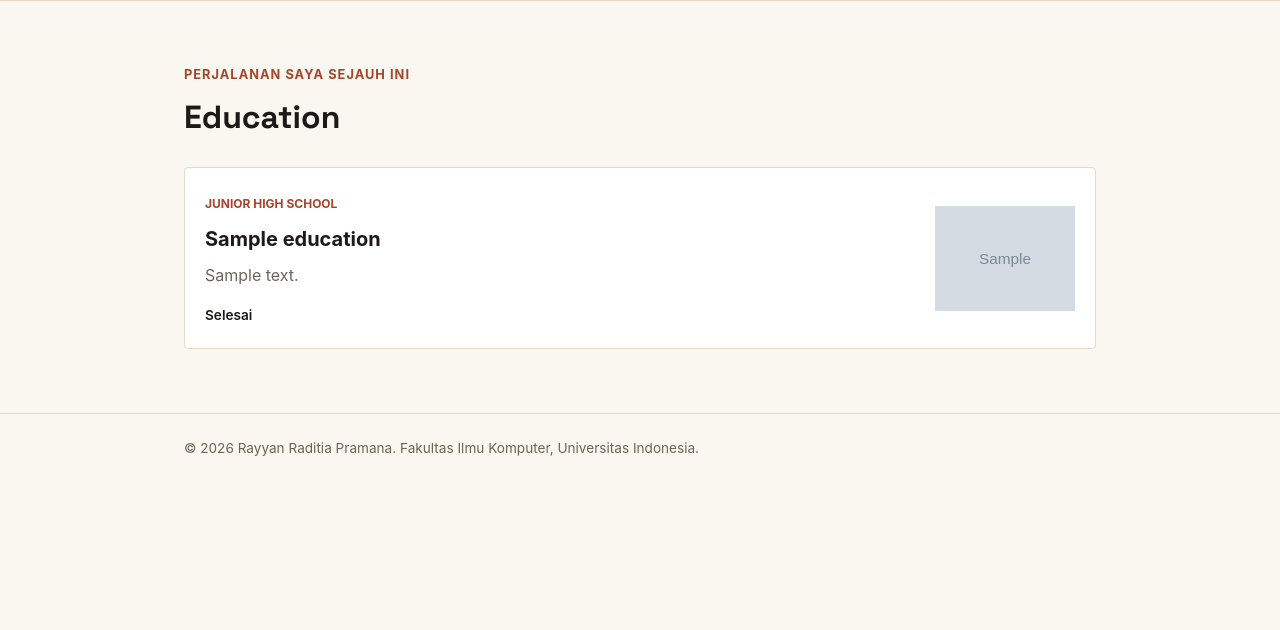
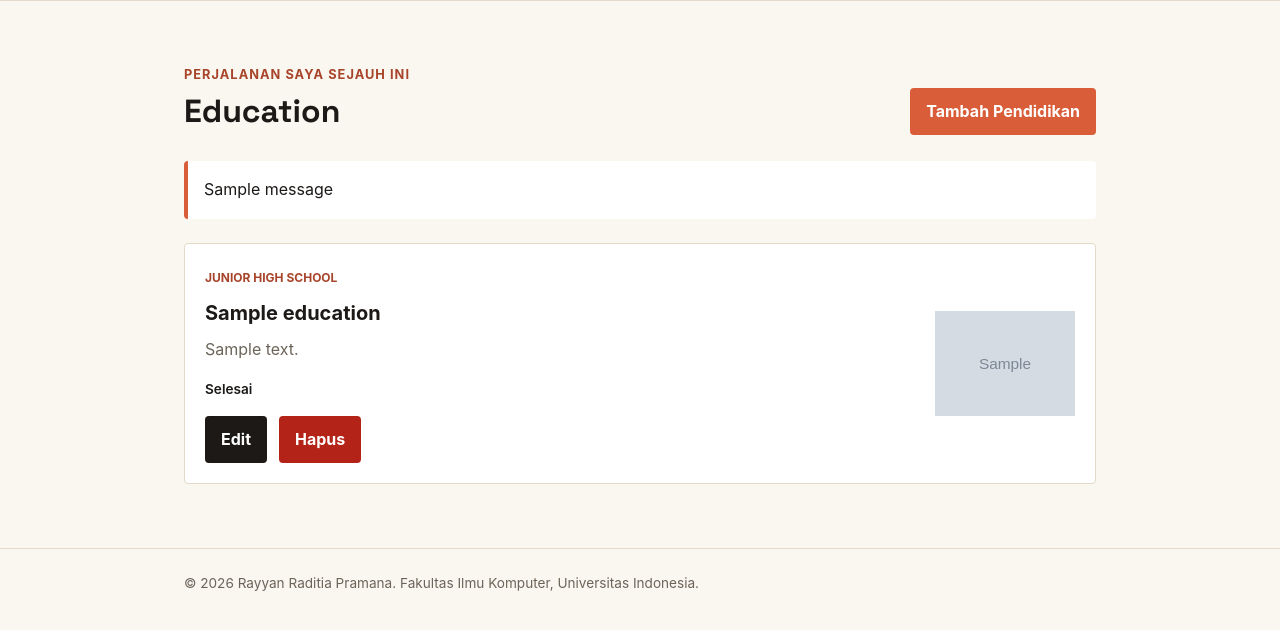
Before and after one commit to rayyanraditia/myportofolio, a Django app: page /education/ in a window 1280 px wide. Shown: the part 74-704 px from the top of the page. Run offline with Django 4.2, Linux system fonts and the light colour scheme; tables that the repository leaves empty hold one stand-in row (values such as "Sample post"); grey boxes marked "Sample" are stand-in pictures; one stand-in notice (Sample message) is shown.

Commit message:
Menyelesaikan pengisian form edukasi

```diff
--- a/main/views.py
+++ b/main/views.py
@@ -31,9 +31,18 @@ def show_experience(request):
 
 
 def show_education(request):
+    json_response = get_education_json(request)
+
+    education_objects = serializers.deserialize(
+        "json",
+        json_response.content.decode("utf-8"),
+    )
+
     context = {
         "name": "Rayyan Raditia Pramana",
-        "education_list": Education.objects.all(),
+        "education_list": [
+            education.object for education in education_objects
+        ],
     }
     return render(request, "education.html", context)
 
--- a/static/css/style.css
+++ b/static/css/style.css
@@ -464,7 +464,8 @@ h1, .brand {
 }
 
 .form-group input,
-.form-group textarea {
+.form-group textarea,
+.form-group select {
     width: 100%;
     box-sizing: border-box;
     padding: 0.7rem;
@@ -477,7 +478,8 @@ h1, .brand {
 }
 
 .form-group input:focus,
-.form-group textarea:focus {
+.form-group textarea:focus,
+.form-group select:focus {
     outline: 2px solid var(--accent);
     border-color: var(--accent);
 }
@@ -711,3 +713,48 @@ h1, .brand {
         text-align: center;
     }
 }
+
+.education-form {
+    width: 100%;
+    margin-top: 1.5rem;
+}
+
+.education-header {
+    display: flex;
+    justify-content: space-between;
+    align-items: center;
+    flex-wrap: wrap;
+    gap: 1rem;
+    margin-bottom: 1.5rem;
+}
+
+.education-header h1 {
+    margin: 0;
+}
+
+.education-actions {
+    display: flex;
+    align-items: center;
+    flex-wrap: wrap;
+    gap: 0.75rem;
+    margin-top: 1rem;
+}
+
+.education-actions form {
+    margin: 0;
+}
+
+.education-messages {
+    margin-bottom: 1.5rem;
+    padding: 1rem;
+    background-color: #fff;
+    border-left: 4px solid var(--accent);
+    border-radius: var(--radius);
+}
+
+@media (max-width: 600px) {
+    .education-header {
+        flex-direction: column;
+        align-items: flex-start;
+    }
+}
--- a/templates/education.html
+++ b/templates/education.html
@@ -5,12 +5,27 @@
 {% endblock meta %}
 
 {% block content %}
-
     <main>
-        <section class = "education-section" id="education">
+        <section class="education-section" id="education">
             <div class="container">
                 <p class="section-kicker">Perjalanan saya sejauh ini</p>
+
+                <div class="education-header">
                     <h1>Education</h1>
+
+                    <a href="{% url 'main:create_education' %}"
+                       class="button">
+                        Tambah Pendidikan
+                    </a>
+                </div>
+
+                {% if messages %}
+                    <div class="education-messages" role="status">
+                        {% for message in messages %}
+                            <p>{{ message }}</p>
+                        {% endfor %}
+                    </div>
+                {% endif %}
 
                 <div class="education-grid">
                     {% for education in education_list %}
@@ -27,10 +42,32 @@
                                 </p>
 
                                 {% if education.is_ongoing %}
-                                <p class="education-status">Sedang berlangsung</p>
+                                    <p class="education-status">
+                                        Sedang berlangsung
+                                    </p>
                                 {% else %}
-                                <p class="education-status">Selesai</p>
+                                    <p class="education-status">
+                                        Selesai
+                                    </p>
                                 {% endif %}
+
+                                <div class="education-actions">
+                                    <a href="{% url 'main:update_education' education.id %}"
+                                       class="button button-secondary">
+                                        Edit
+                                    </a>
+
+                                    <form method="post"
+                                          action="{% url 'main:delete_education' education.id %}"
+                                          onsubmit="return confirm('Yakin ingin menghapus pendidikan ini?');">
+                                        {% csrf_token %}
+
+                                        <button type="submit"
+                                                class="button button-danger">
+                                            Hapus
+                                        </button>
+                                    </form>
+                                </div>
                             </div>
 
                             {% if education.thumbnail %}
@@ -52,5 +89,4 @@
             </div>
         </section>
     </main>
-
 {% endblock content %}
```
Also changed, not shown: templates/education_form.html (added, +48 -0 lines). Lines whose indentation alone changed are shown as unchanged.
